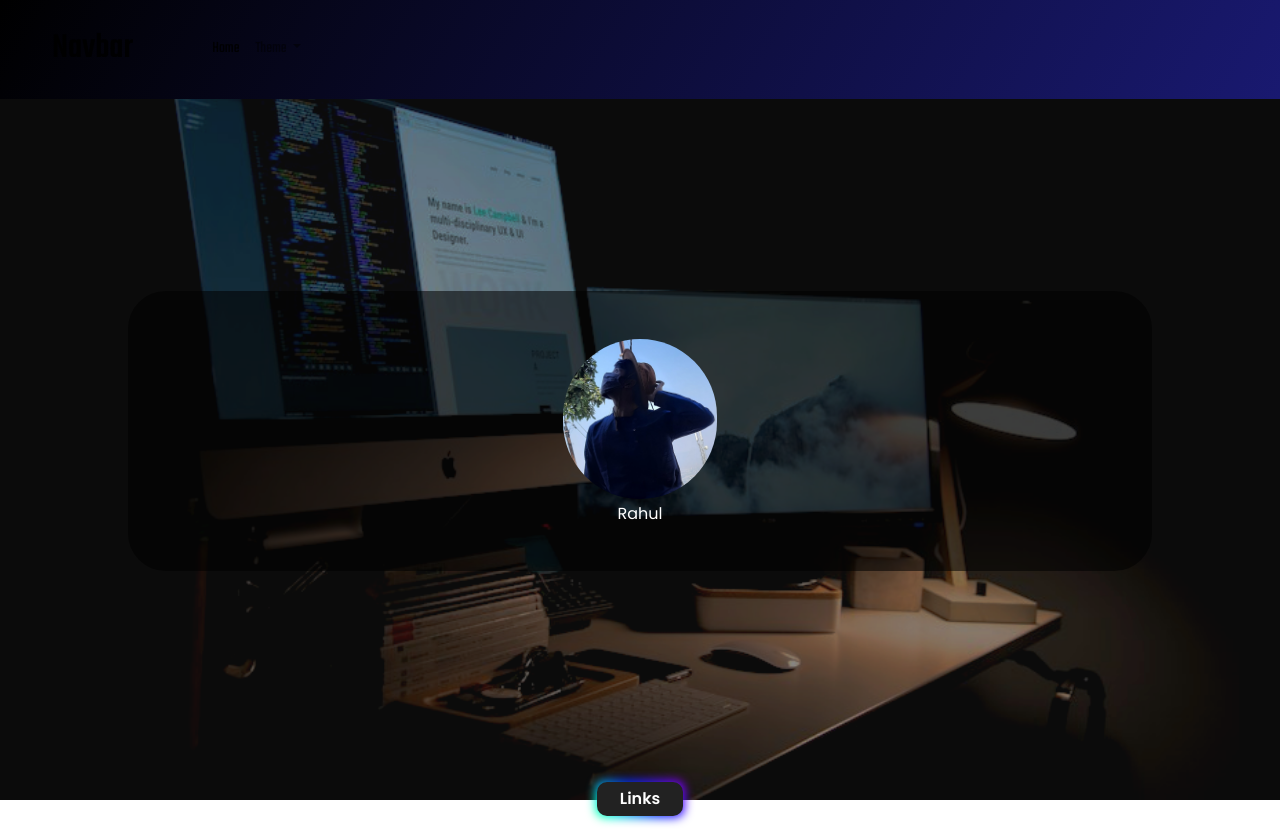
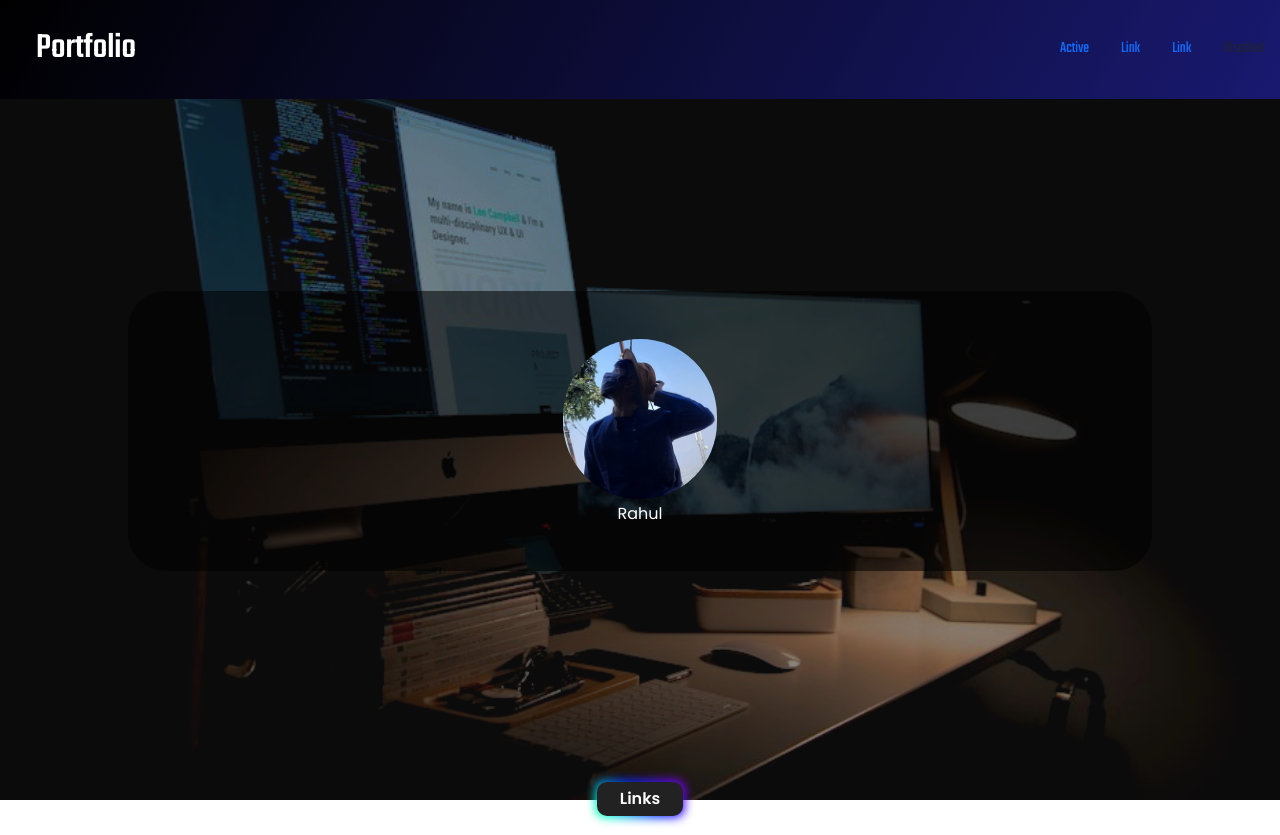
Before and after one commit to visrm/portfolio, a plain HTML site: page index.html in a window 1280 px wide. Drawn offline with nearby package versions, Linux system fonts and the light colour scheme; a small style sheet from the web is missing.

Commit message:
🎨 index.html
same as in preceding commit ( changes to navbar & bootstrap link updated)

```diff
--- a/index.html
+++ b/index.html
@@ -6,50 +6,29 @@
     <meta name="viewport" content="width=device-width, initial-scale=1.0" />
     <title>Home</title>
     <meta name="description" content="Visrm personal webpage" />
-    <link
-      rel="stylesheet"
-      href="https://stackpath.bootstrapcdn.com/bootstrap/4.5.0/css/bootstrap.min.css"
-      integrity="sha384-9alt2nRpC12Uk9gS9baDl411NQApFmC26EwA)H8WgZl5MYYcFfc+NcPb1dKGj75k"
-      crossorigin="anonymous" />
+    <link href="https://cdn.jsdelivr.net/npm/bootstrap@5.3.3/dist/css/bootstrap.min.css" rel="stylesheet" integrity="sha384-QWTKZyjpPEjISv5WaRU9OFeRpok6YctnYmDr5pNlyT2bRjXh0JMhjY6hW+ALEwIH" crossorigin="anonymous">
+  </head>
     <link rel="stylesheet" href="style.css" />
   </head>
   <body>
-    <nav class="navbar navbar-expand-lg navbar-light bg-light">
-      <a class="navbar-brand" href="#">Navbar</a>
-      <button
-        class="navbar-toggler"
-        type="button"
-        data-toggle="collapse"
-        data-target="#navbarNavDropdown"
-        aria-controls="navbarNavDropdown"
-        aria-expanded="false"
-        aria-label="Toggle navigation">
-        <span class="navbar-toggler-icon"></span>
-      </button>
-      <div class="collapse navbar-collapse" id="navbarNavDropdown">
-        <ul class="navbar-nav">
-          <li class="nav-item active">
-            <a class="nav-link" href="#"
-              >Home <span class="sr-only">(current)</span></a>
-          </li>
-          <li class="nav-item dropdown">
-            <a
-              class="nav-link dropdown-toggle"
-              href="#"
-              id="navbarDropdownMenuLink"
-              data-toggle="dropdown"
-              aria-haspopup="true"
-              aria-expanded="false">
-              Theme
-            </a>
-            <div class="dropdown-menu" aria-labelledby="navbarDropdownMenuLink">
-              <a class="dropdown-item" href="#">Light</a>
-              <a class="dropdown-item" href="#">Dark</a>
-            </div>
-          </li>
-        </ul>
-      </div>
-    </nav>
+
+   <nav class="navbar">
+      <a class="navbar-brand" href="#" style="font-family: 'Teko', sans-serif;">Portfolio</a>
+    <ul class="nav justify-content-end">
+  <li class="nav-item">
+    <a class="nav-link active" aria-current="page" href="#">Active</a>
+  </li>
+  <li class="nav-item">
+    <a class="nav-link" href="#">Link</a>
+  </li>
+  <li class="nav-item">
+    <a class="nav-link" href="#">Link</a>
+  </li>
+  <li class="nav-item">
+    <a class="nav-link disabled" aria-disabled="true">Disabled</a>
+  </li>
+</ul>
+ </nav>
 
     <div class="profile">
       <div class="avatar">
```
